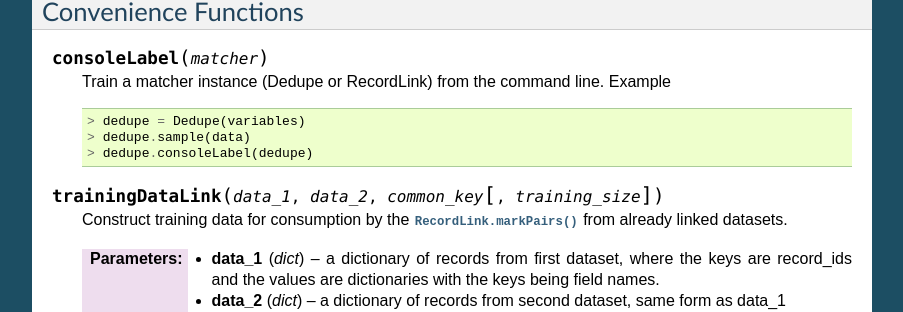
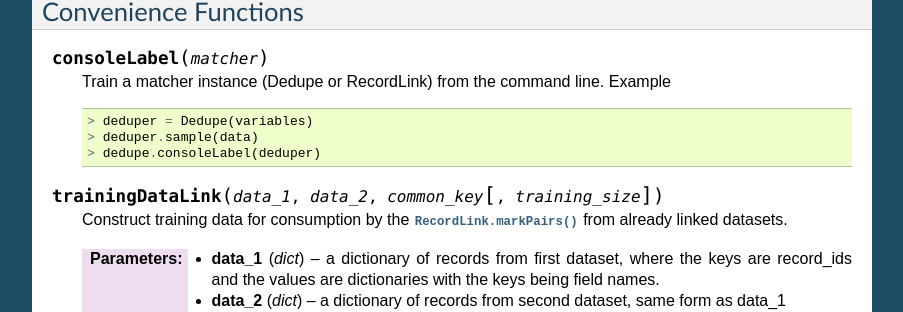
Before and after one commit to dedupeio/dedupe, a Sphinx documentation site: the page built from docs/API-documentation.rst, in a window 1280 px wide and 900 px high, scrolled down 23774 px. Shown: the part 146-458 px from the top of the window, without its empty margins (198-1101 px from the left). Built offline with Sphinx 7.4.7, drawn with Linux system fonts in a browser that asks for light colours.

Commit message:
Fix consoleLabel example in docs

```diff
--- a/docs/API-documentation.rst
+++ b/docs/API-documentation.rst
@@ -263,9 +263,9 @@ Convenience Functions
 
    .. code:: python
 
-      > dedupe = Dedupe(variables)
-      > dedupe.sample(data)
-      > dedupe.consoleLabel(dedupe)
+      > deduper = Dedupe(variables)
+      > deduper.sample(data)
+      > dedupe.consoleLabel(deduper)
 
 .. py:function:: trainingDataLink(data_1, data_2, common_key[, training_size])
 
```
